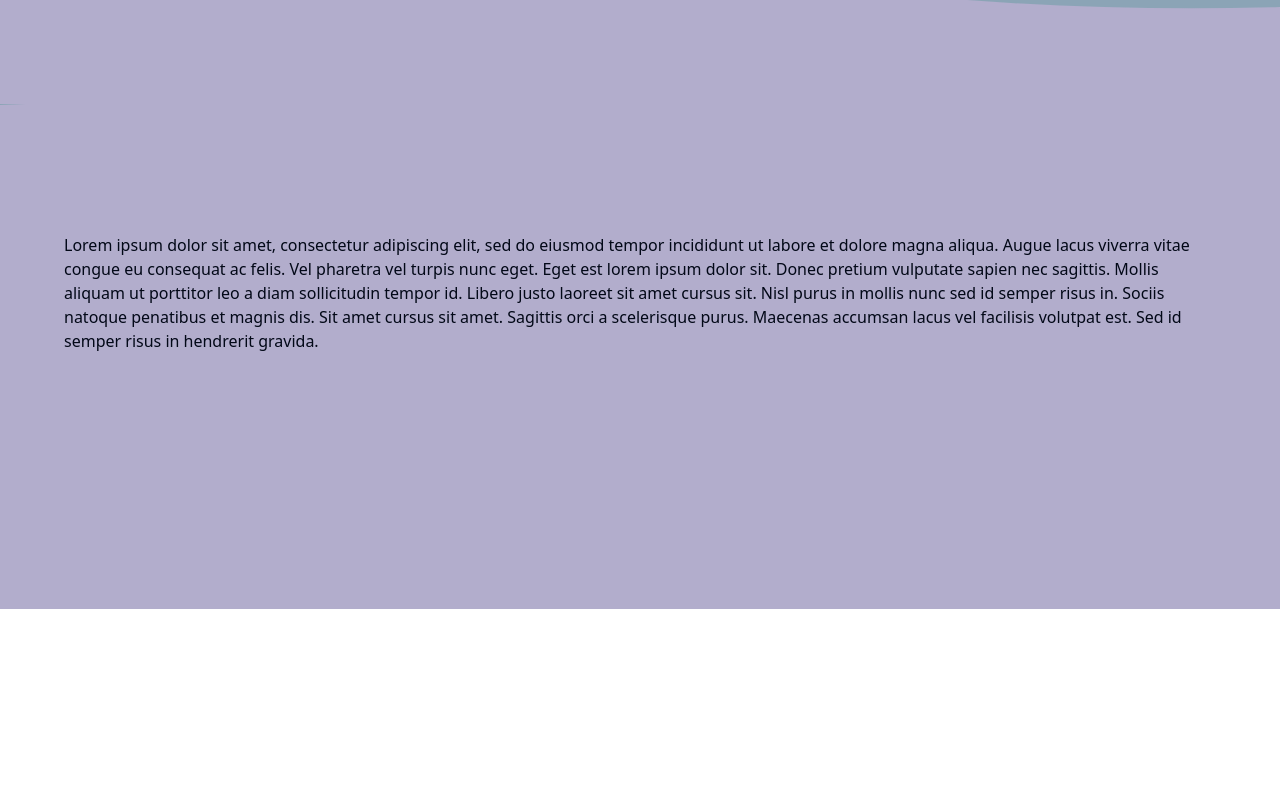
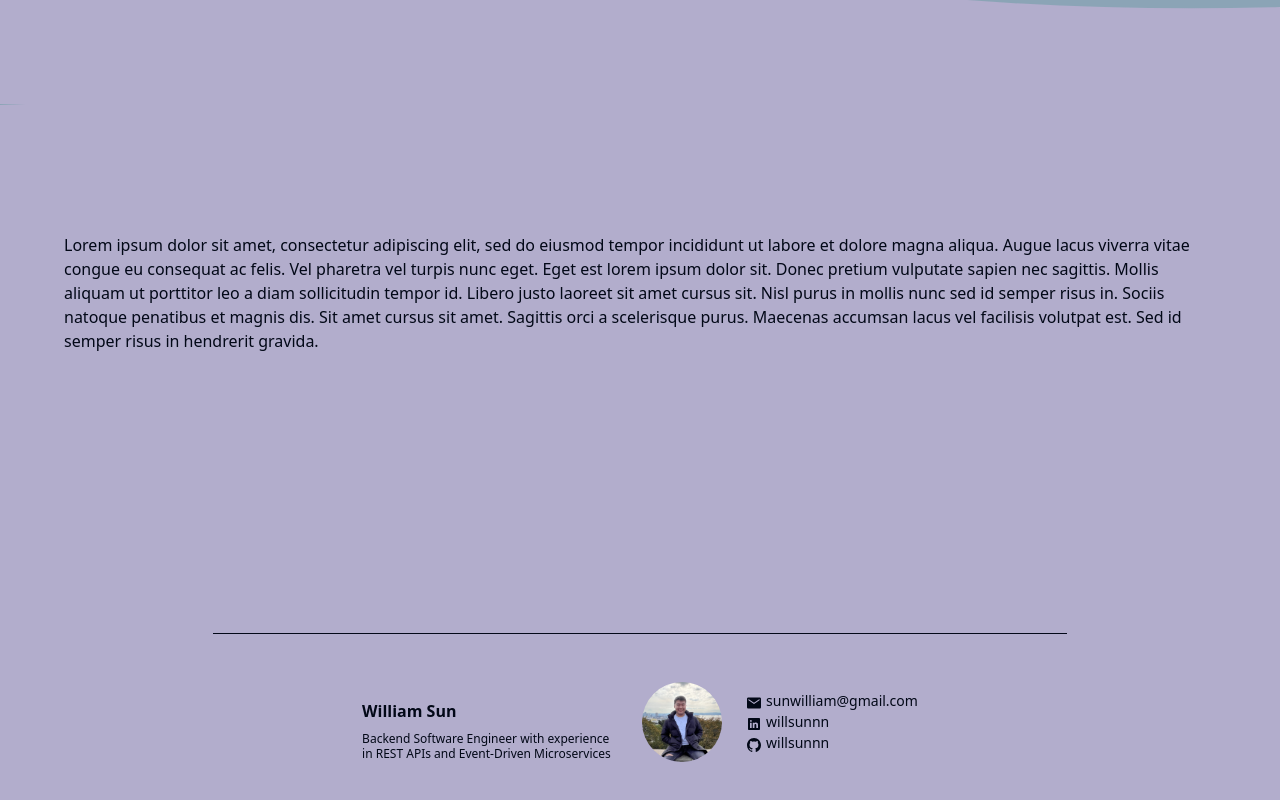
Before and after one commit to willsunnn/personal-website, a React (Vite) app: page /home in a window 1280 px wide. Shown: the part 1379-2179 px from the top of the page. Before the commit the page ends 1988 px from the top, so only its background shows below. Built offline with nearby package versions, Linux system fonts and the light colour scheme; a web font is replaced by a local one.

Commit message:
Added footer

```diff
--- a/package.json
+++ b/package.json
@@ -15,6 +15,7 @@
     "@radix-ui/react-avatar": "^1.0.4",
     "@radix-ui/react-hover-card": "^1.0.7",
     "@radix-ui/react-icons": "^1.3.0",
+    "@radix-ui/react-separator": "^1.0.3",
     "@react-pdf-viewer/core": "^3.12.0",
     "@react-pdf-viewer/default-layout": "^3.12.0",
     "class-variance-authority": "^0.7.0",
--- a/src/App.tsx
+++ b/src/App.tsx
@@ -1,7 +1,6 @@
 import { Outlet, Route, Routes, Navigate } from 'react-router-dom'
 import { ResumePage } from './pages/Resume'
 import { Header } from './components/header/Header'
-import { Footer } from './components/Footer'
 import { HomePage } from './pages/home/HomePage'
 
 const App = () => {
@@ -16,10 +15,6 @@ const App = () => {
           <div className="flex-1">
             <Outlet />
           </div>
-
-          <footer>
-            <Footer />
-          </footer>
         </div>
       }>
         <Route path="home" element={(
--- /dev/null
+++ b/src/components/ContactMethod.tsx
@@ -0,0 +1,29 @@
+import { IoMdMail, IoLogoLinkedin, IoLogoGithub } from "react-icons/io"
+import { HashLink } from "react-router-hash-link"
+
+export const CONTACT_LIST: ContactMethodProps[] = [
+    {
+        link: "mailto:sunwilliam@gmail.com",
+        icon: (<IoMdMail className="mt-[3px]" />),
+        value: "sunwilliam@gmail.com"
+    },
+    {
+        link: "https://linkedin.com/in/willsunnn",
+        icon: (<IoLogoLinkedin className="mt-[3px]" />),
+        value: "willsunnn"
+    },
+    {
+        link: "https://github.com/willsunnn",
+        icon: (<IoLogoGithub className="mt-[3px]" />),
+        value: "willsunnn"
+    },
+]
+
+export type ContactMethodProps = { link: string, icon: React.ReactNode, value: string }
+
+export const ContactMethod = (props: ContactMethodProps) => {
+    return <HashLink to={props.link} target="_blank" className="flex items-center gap-1" key={props.link}>
+        {props.icon}
+        <div className="text-sm font-medium leading-none">{props.value}</div>
+    </HashLink>
+}
--- a/src/components/Footer.tsx
+++ /dev/null
@@ -1,3 +0,0 @@
-export const Footer = () => {
-  return (<></>)
-}
--- a/src/components/header/items/ContactNavItem.tsx
+++ b/src/components/header/items/ContactNavItem.tsx
@@ -1,34 +1,6 @@
-import { IoMdMail, IoLogoLinkedin, IoLogoGithub } from "react-icons/io"
 import { ExpandableNavItem } from "./NavItem"
 import { Avatar, AvatarFallback, AvatarImage } from "@/shadui/components/ui/avatar"
-import { HashLink } from "react-router-hash-link"
-
-type ContactMethodProps = { link: string, icon: React.ReactNode, value: string }
-
-const ContactMethod = (props: ContactMethodProps) => {
-    return <HashLink to={props.link} target="_blank" className="flex items-center gap-1" key={props.link}>
-        {props.icon}
-        <div className="text-sm font-medium leading-none">{props.value}</div>
-    </HashLink>
-}
-
-const contacts: ContactMethodProps[] = [
-    {
-        link: "mailto:sunwilliam@gmail.com",
-        icon: (<IoMdMail className="mt-[3px]" />),
-        value: "sunwilliam@gmail.com"
-    },
-    {
-        link: "https://linkedin.com/in/willsunnn",
-        icon: (<IoLogoLinkedin className="mt-[3px]" />),
-        value: "willsunnn"
-    },
-    {
-        link: "https://github.com/willsunnn",
-        icon: (<IoLogoGithub className="mt-[3px]" />),
-        value: "willsunnn"
-    },
-]
+import { CONTACT_LIST, ContactMethod } from "@/components/ContactMethod"
 
 export const ContactNavItem = () => {
     return <ExpandableNavItem title="Contact">
@@ -39,7 +11,7 @@ export const ContactNavItem = () => {
             </Avatar>
             <div className="flex flex-col gap-0.5">
                 {
-                    contacts.map(ContactMethod)
+                    CONTACT_LIST.map(ContactMethod)
                 }
             </div>
         </div>
--- /dev/null
+++ b/src/pages/home/Footer.tsx
@@ -0,0 +1,30 @@
+import { Avatar, AvatarFallback, AvatarImage } from "@/shadui/components/ui/avatar"
+import { CONTACT_LIST, ContactMethod } from "../../components/ContactMethod"
+import { Separator } from "@/shadui/components/ui/separator"
+
+export const Footer = () => {
+  return <div className="flex flex-col items-center w-full py-6">
+    <Separator className="w-2/3 bg-foreground" />
+    <div className="flex flex-row items-center w-full gap-6 py-12">
+      <div className="flex-1" />
+      <div className="flex h-full select-none flex-col justify-end rounded-md no-underline outline-none focus:shadow-md w-64">
+        <div className="mb-2 mt-4 text-base font-semibold text-foreground">
+          William Sun
+        </div>
+        <p className="text-xs leading-tight text-foreground">
+          Backend Software Engineer with experience in REST APIs and Event-Driven Microservices
+        </p>
+      </div>
+      <Avatar className="w-20 h-20">
+        <AvatarImage src="/profile_picture.JPEG" alt="@shadcn" />
+        <AvatarFallback>WS</AvatarFallback>
+      </Avatar>
+      <div className="flex flex-col gap-0.5">
+        {
+          CONTACT_LIST.map(ContactMethod)
+        }
+      </div>
+      <div className="flex-1" />
+    </div>
+  </div>
+}
--- a/src/pages/home/HomePage.tsx
+++ b/src/pages/home/HomePage.tsx
@@ -1,3 +1,4 @@
+import { Footer } from "./Footer"
 import { AboutMeContent } from "./AboutMeContent"
 import { ProjectsContent } from "./ProjectsContent"
 import { WorkExperienceContent } from "./WorkExperienceContent"
@@ -6,6 +7,7 @@ export enum HomePageTags {
   ABOUT = "about",
   WORK_EXPERIENCE = "experience",
   PROJECTS = "projects",
+  FOOTER = "footer"
 }
 
 export const HomePage = () => {
@@ -15,7 +17,7 @@ export const HomePage = () => {
         <AboutMeContent />
       </a>
 
-      {/* Transition between backgrounds*/}
+      {/* Transition between backgrounds */}
       <div className="bg-[#8bb6a2] h-[200px] w-full">
         <svg className="w-full h-[200px] fill-current text-[#8ba4b6]" preserveAspectRatio="none" viewBox="0 -275 935 275">
           <path d="M 0 0 V -101 C 54 -169 78 -174 152 -194 C 360 -226 419 -120 610 -117 C 816 -114 826.6667 -222.3333 935 -275 V 0" />
@@ -26,7 +28,7 @@ export const HomePage = () => {
         <WorkExperienceContent />
       </a>
 
-      {/* Transition between backgrounds*/}
+      {/* Transition between backgrounds */}
       <div className="bg-[#8ba4b6] h-[200px] w-full">
         <svg className="w-full h-[200px] fill-current text-[#b2adcc]" preserveAspectRatio="none" viewBox="0 -367 1016 369">
           <path d="M 0 0 V -367 C 182 -343 331 -328 486 -271 C 647 -205 836 -166 1016 -179 V 100" />
@@ -37,6 +39,10 @@ export const HomePage = () => {
         <ProjectsContent />
       </a>
       <div className="bg-[#b2adcc] h-[200px] w-full" />
+
+      <a className="w-full bg-[#b2adcc]" id={HomePageTags.FOOTER}>
+        <Footer />
+      </a>
     </div>
   )
 }
--- /dev/null
+++ b/src/shadui/components/ui/separator.tsx
@@ -0,0 +1,29 @@
+import * as React from "react"
+import * as SeparatorPrimitive from "@radix-ui/react-separator"
+
+import { cn } from "@/shadui/lib/utils"
+
+const Separator = React.forwardRef<
+  React.ElementRef<typeof SeparatorPrimitive.Root>,
+  React.ComponentPropsWithoutRef<typeof SeparatorPrimitive.Root>
+>(
+  (
+    { className, orientation = "horizontal", decorative = true, ...props },
+    ref
+  ) => (
+    <SeparatorPrimitive.Root
+      ref={ref}
+      decorative={decorative}
+      orientation={orientation}
+      className={cn(
+        "shrink-0 bg-border",
+        orientation === "horizontal" ? "h-[1px] w-full" : "h-full w-[1px]",
+        className
+      )}
+      {...props}
+    />
+  )
+)
+Separator.displayName = SeparatorPrimitive.Root.displayName
+
+export { Separator }
```
Also changed, not shown: 1 other file (tests, documents, lock files or other folders).
